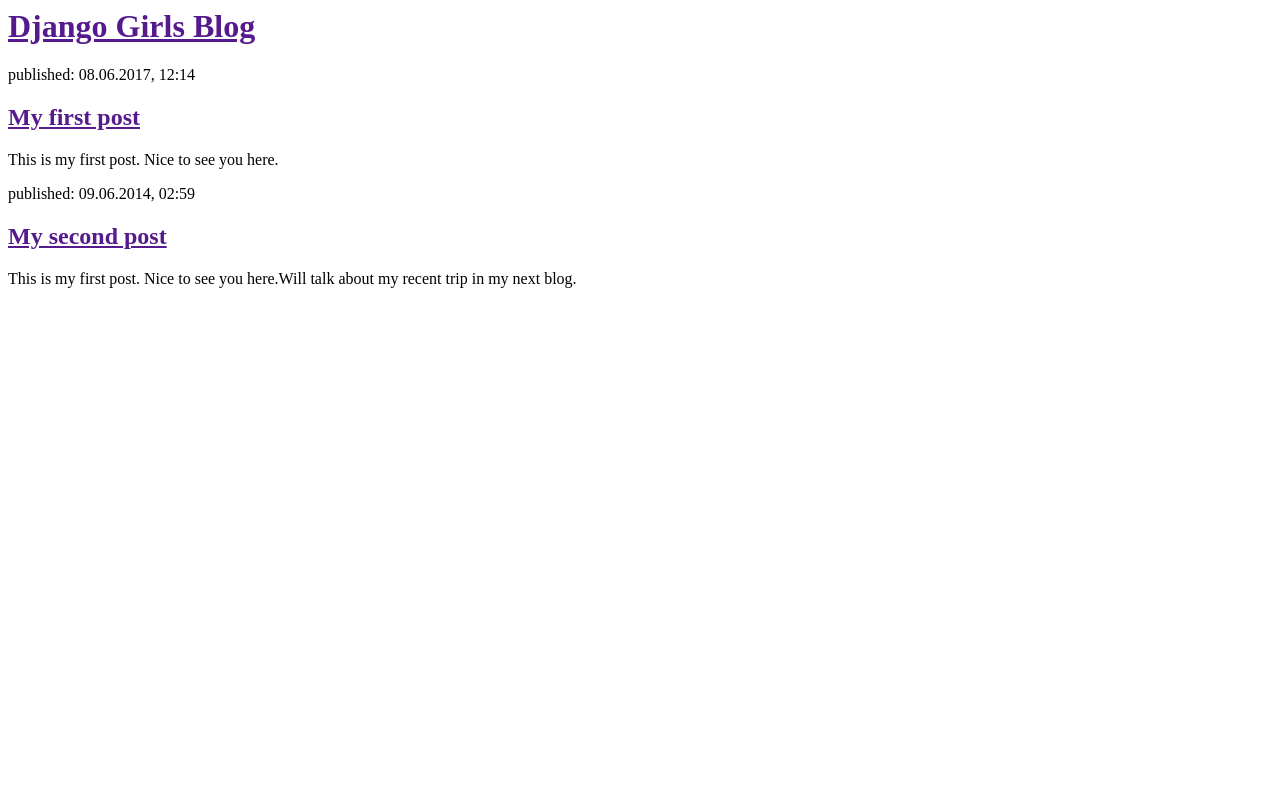
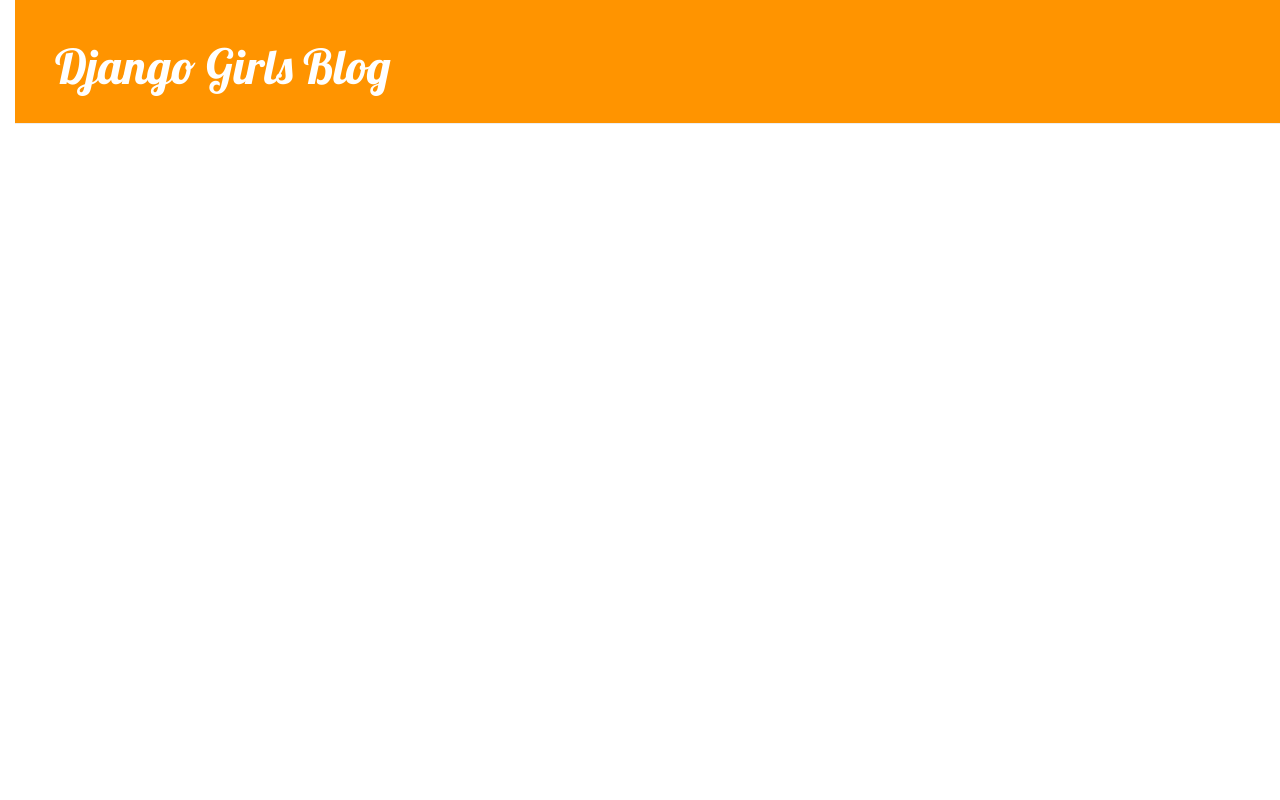
Before and after one commit to isultania/my-first-blog, a Django app: page / in a window 1280 px wide. Run offline with Django 3.2, Linux system fonts and the light colour scheme; tables that the repository leaves empty hold one stand-in row (values such as "Sample post"); some libraries are stand-ins or nearby versions.

Commit message:
Added view and template for detailed blog post as well as CSS for the site.

```diff
--- /dev/null
+++ b/blog/static/css/blog.css
@@ -0,0 +1,53 @@
+h1 a {
+    color: #FCA205;
+    font-family: 'Lobster';
+}
+body {
+    padding-left: 15px;
+}
+.page-header {
+    background-color: #ff9400;
+    margin-top: 0;
+    padding: 20px 20px 20px 40px;
+}
+
+.page-header h1, .page-header h1 a, .page-header h1 a:visited, .page-header h1 a:active {
+    color: #ffffff;
+    font-size: 36pt;
+    text-decoration: none;
+}
+
+.content {
+    margin-left: 40px;
+}
+
+h1, h2, h3, h4 {
+    font-family: 'Lobster', cursive;
+}
+
+.date {
+    color: #828282;
+}
+
+.save {
+    float: right;
+}
+
+.post-form textarea, .post-form input {
+    width: 100%;
+}
+
+.top-menu, .top-menu:hover, .top-menu:visited {
+    color: #ffffff;
+    float: right;
+    font-size: 26pt;
+    margin-right: 20px;
+}
+
+.post {
+    margin-bottom: 70px;
+}
+
+.post h1 a, .post h1 a:visited {
+    color: #000000;
+}
--- /dev/null
+++ b/blog/templates/blog/base.html
@@ -0,0 +1,25 @@
+{% load staticfiles %}
+<html>
+    <head>
+        <title>Django Girls blog</title>
+        <link rel="stylesheet" href="//maxcdn.bootstrapcdn.com/bootstrap/3.2.0/css/bootstrap.min.css">
+        <link rel="stylesheet" href="//maxcdn.bootstrapcdn.com/bootstrap/3.2.0/css/bootstrap-theme.min.css">
+        <link href='//fonts.googleapis.com/css?family=Lobster&subset=latin,latin-ext' rel='stylesheet' type='text/css'>
+        <link rel="stylesheet" href="{% static 'css/blog.css' %}">
+    </head>
+    <body>
+
+    <div class="page-header">
+        <h1><a href="https://en.wikipedia.org/wiki/Django" class="external_link" id="link_to_wiki_page">Django Girls Blog</a></h1>
+    </div>
+    <div class="content container">
+        <div class="row">
+            <div class="col-md-8">
+            {% block content %}
+            {% endblock %}
+            </div>
+        </div>
+    </div>
+
+    </body>
+</html>
--- a/blog/templates/blog/post_list.html
+++ b/blog/templates/blog/post_list.html
@@ -1,28 +1,14 @@
-<html>
-    <head>
-        <title>Django Girls blog</title>
-    </head>
-    <body>
-        <div>
-            <h1><a href="">Django Girls Blog</a></h1>
+
+{% extends 'blog/base.html' %}
+
+{% block content %}
+    {% for post in posts %}
+        <div class="post">
+            <div class="date">
+                {{ post.published_date }}
+            </div>
+            <h1><a href="{% url 'post_detail' pk=post.pk %}">{{ post.title }}</a></h1>
+            <p>{{ post.text|linebreaksbr }}</p>
         </div>
-		{% for post in posts %}
-    <div>
-        <p>published: {{ post.published_date }}</p>
-        <h1><a href="">{{ post.title }}</a></h1>
-        <p>{{ post.text|linebreaksbr }}</p>
-    </div>
-		{% endfor %}
-        <div>
-            <p>published: 08.06.2017, 12:14</p>
-            <h2><a href="">My first post</a></h2>
-            <p>This is my first post. Nice to see you here.</p>
-		</div>
-
-        <div>
-            <p>published: 09.06.2014, 02:59</p>
-            <h2><a href="">My second post</a></h2>
-            <p>This is my first post. Nice to see you here.Will talk about my recent trip in my next blog.</p>
-        </div>
-    </body>
-</html>
+    {% endfor %}
+{% endblock content %}
--- a/blog/urls.py
+++ b/blog/urls.py
@@ -3,4 +3,5 @@ from . import views
 
 urlpatterns = [
     url(r'^$', views.post_list, name='post_list'),
+    url(r'^post/(?P<pk>\d+)/$', views.post_detail, name='post_detail'),
 ]
--- a/blog/views.py
+++ b/blog/views.py
@@ -5,7 +5,14 @@
 from django.shortcuts import render
 from django.utils import timezone
 from .models import Post
+from django.shortcuts import render, get_object_or_404
+
 
 def post_list(request):
     posts = Post.objects.filter(published_date__lte=timezone.now()).order_by('published_date')
     return render(request, 'blog/post_list.html', {'posts': posts})
+
+
+def post_detail(request, pk):
+    post = get_object_or_404(Post, pk=pk)
+    return render(request, 'blog/post_detail.html', {'post': post})
```
Also changed, not shown: blog/templates/blog/post_detail.html (added, +13 -0 lines), blog/templates/blog/post_listoriginal.html (added, +43 -0 lines).
